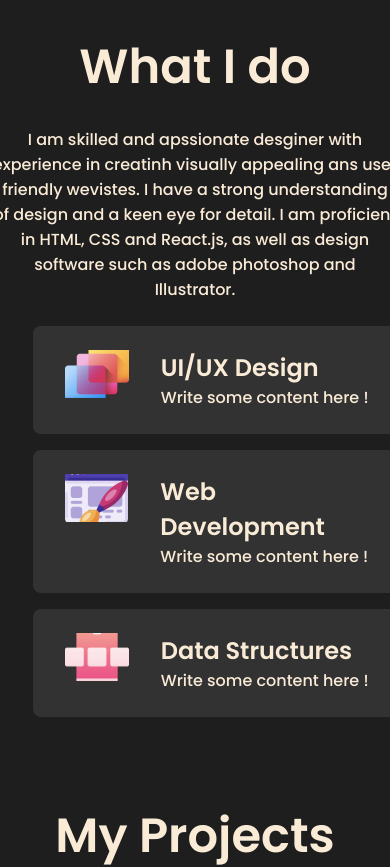
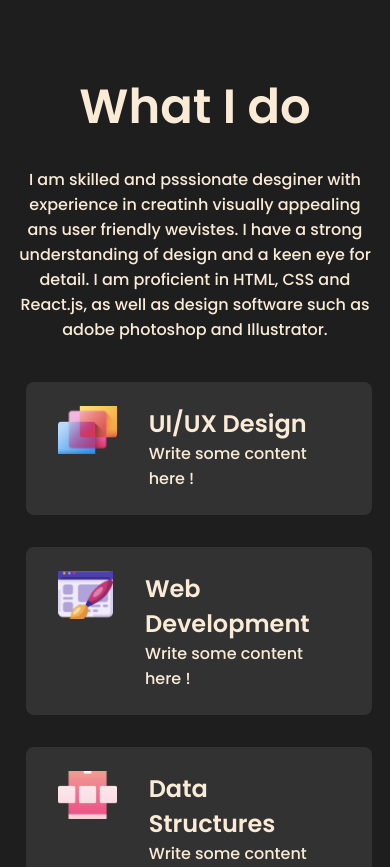
Before and after one commit to imAbhaySingh/new_portfolio, a React (Create React App) app: page / in a window 390 px wide. Shown: the part 920-1787 px from the top of the page. Built offline with nearby package versions, Linux system fonts and the light colour scheme.

Commit message:
change skillsBars

```diff
--- a/src/components/Intro/intro.css
+++ b/src/components/Intro/intro.css
@@ -84,4 +84,5 @@
         color: #B4B4B3;
     }
 
+
 }
--- a/src/components/Skills/skills.css
+++ b/src/components/Skills/skills.css
@@ -2,7 +2,7 @@
 #skills {
     overflow: hidden;
     width: 100vw;
-    height: 100vh;
+    height: 100;
     max-width: 65rem;
     display: flex;
     flex-direction: column;
@@ -38,7 +38,7 @@
 .skillsBars {
     margin: 1.5rem;
     width: 100%;
-    max-width: 80rem;
+    max-width: 90%;
     text-align: left;
 }
 
@@ -66,4 +66,18 @@
     font-weight: normal; /* Use 'normal' or numerical values like 400 for better compatibility */
 }
 
-/* Add more specific class names or IDs if necessary */
+@media only screen and (max-width:600px) {
+    .skillsPara{
+        max-width: 90%;
+        margin-left: 5%;
+    }
+    .skillsBars{
+        display: flex;
+        flex-direction: column;
+        align-items: center;
+    }
+    #skills{
+        height: 130vh;
+    }
+
+}
--- a/src/components/Skills/skills.jsx
+++ b/src/components/Skills/skills.jsx
@@ -10,7 +10,10 @@ const Skills = () => {
         <span className="skillsTitle">
           <h1 className='skillsMain'>What I do </h1>
           <span className="skillsDesc">
-            I am skilled and apssionate desginer with experience in creatinh visually appealing ans user friendly wevistes. I have a strong understanding of design and a keen eye for detail. I am proficient in HTML, CSS and React.js, as well as design software such as adobe photoshop and Illustrator.
+            <p className='skillsPara'>I am skilled and psssionate desginer with experience in creatinh visually appealing ans user friendly wevistes.
+              I have a strong understanding of design and a keen eye for detail.
+              I am proficient in HTML, CSS and React.js,
+              as well as design software such as adobe photoshop and Illustrator.</p>
             <div className="skillsBars">
               <div className="skillBar">
                 <img src={UIDeisgn} alt="" className="skillBarImg" />
```
